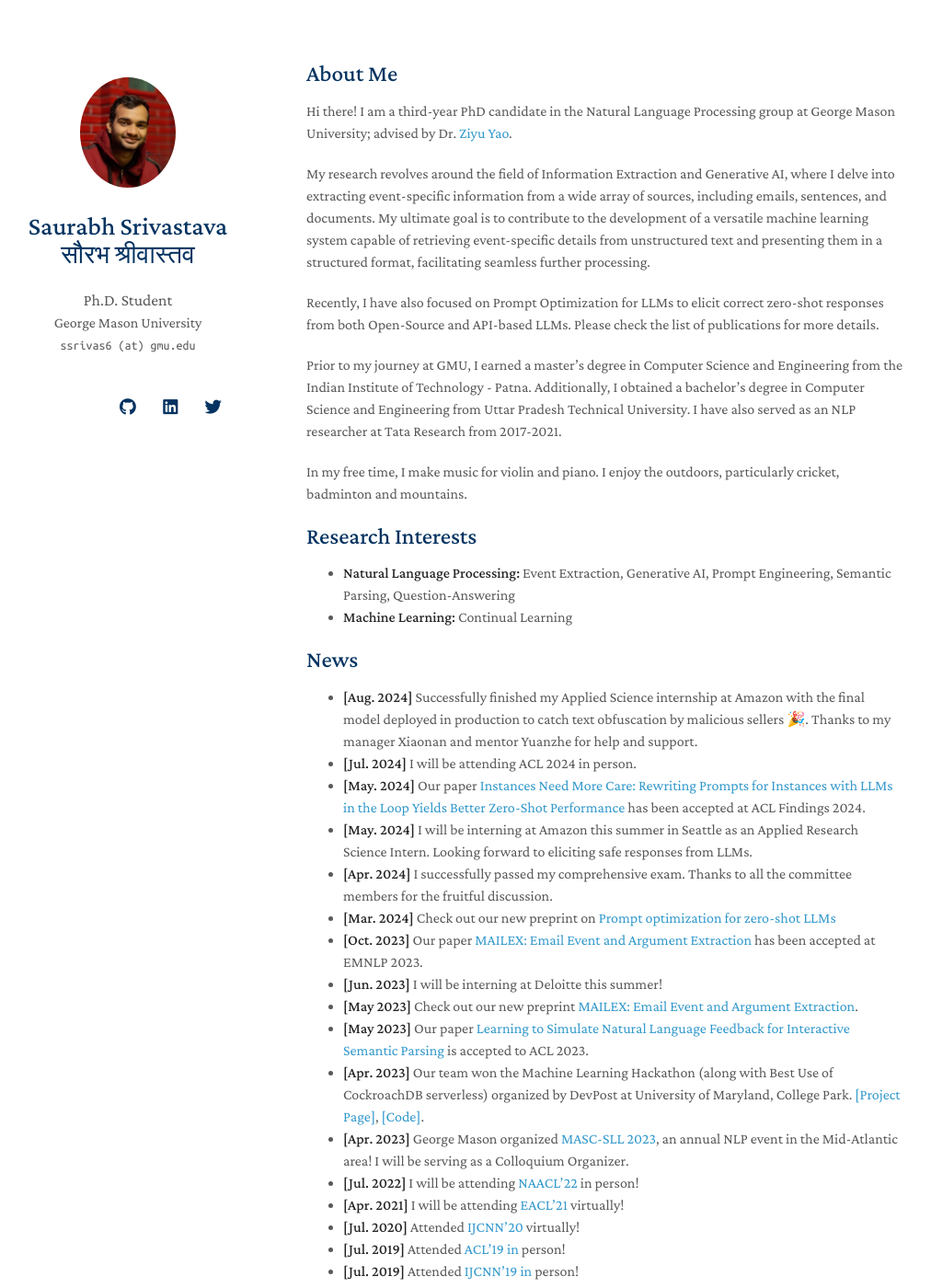
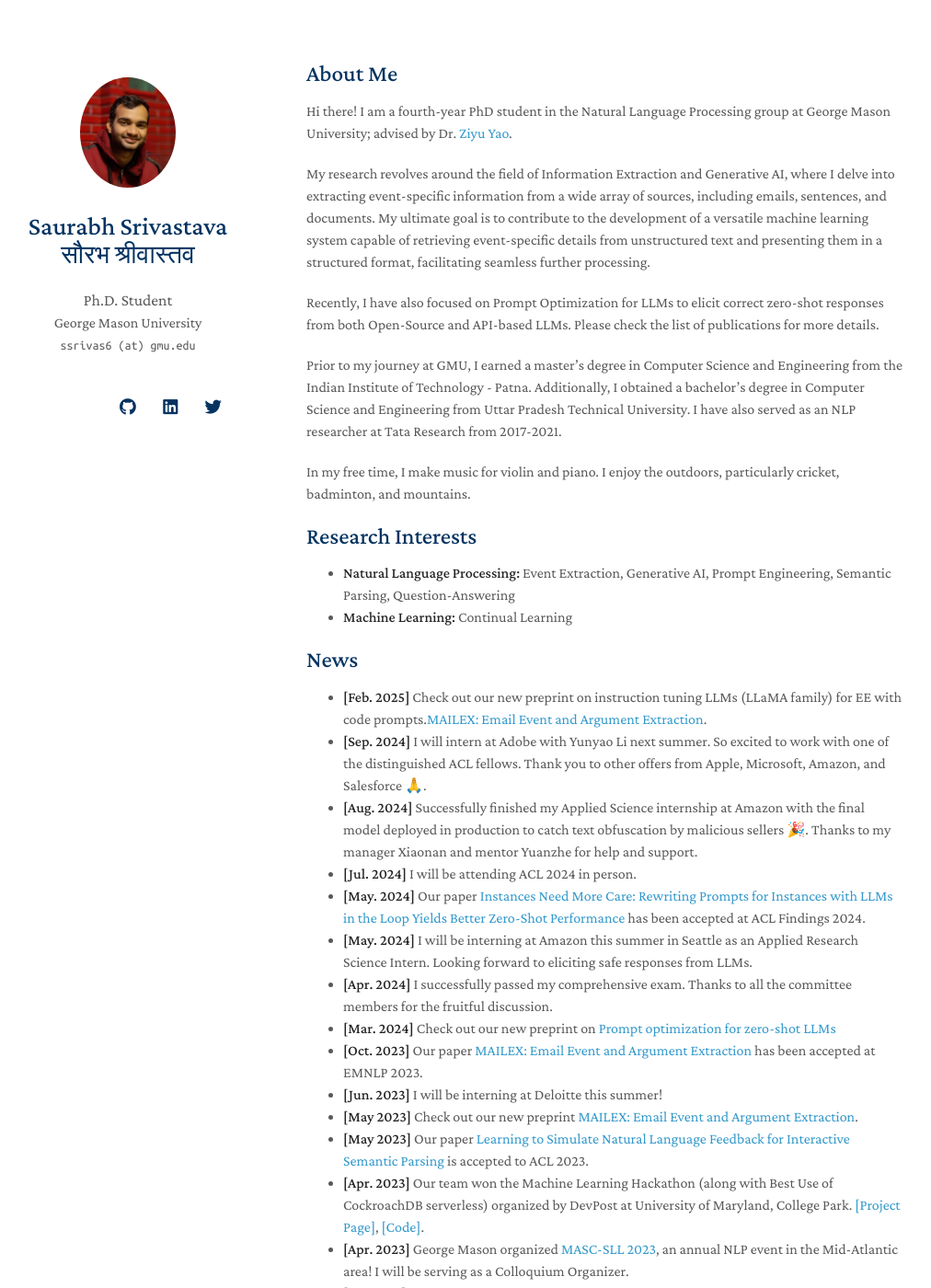
Before and after one commit to salokr/salokr.github.io, a Jekyll site: the page built from index.md, in a window 1280 px wide and 1400 px high. Shown: the whole window at 92% size, without its empty margins (137-1149 px from the left). Built offline with Jekyll 4.4.1, drawn with Linux system fonts in a browser that asks for light colours; nearby versions of some CDN libraries; a style sheet for code colours, icons or effects is not loaded; our own code applies the rules of GitHub Pages for plain Markdown files.

Commit message:
Update index.md

```diff
--- a/index.md
+++ b/index.md
@@ -5,7 +5,7 @@ layout: homepage
 ## About Me
 
 Hi there!
-I am a third-year PhD candidate in the Natural Language Processing group at George Mason University; advised by Dr. [Ziyu Yao](https://ziyuyao.org/).
+I am a fourth-year PhD student in the Natural Language Processing group at George Mason University; advised by Dr. [Ziyu Yao](https://ziyuyao.org/).
 
 My research revolves around the field of Information Extraction and Generative AI, where I delve into extracting event-specific information from a wide array of sources, including emails, sentences, and documents. My ultimate goal is to contribute to the development of a versatile machine learning system capable of retrieving event-specific details from unstructured text and presenting them in a structured format, facilitating seamless further processing.
 
@@ -13,7 +13,7 @@ Recently, I have also focused on Prompt Optimization for LLMs to elicit correct
 
 Prior to my journey at GMU, I earned a master's degree in Computer Science and Engineering from the Indian Institute of Technology - Patna. Additionally, I obtained a bachelor's degree in Computer Science and Engineering from Uttar Pradesh Technical University. I have also served as an NLP researcher at Tata Research from 2017-2021.
 
-In my free time, I make music for violin and piano. I enjoy the outdoors, particularly cricket, badminton and mountains.
+In my free time, I make music for violin and piano. I enjoy the outdoors, particularly cricket, badminton, and mountains.
 
 ## Research Interests
 
@@ -21,6 +21,8 @@ In my free time, I make music for violin and piano. I enjoy the outdoors, partic
 - **Machine Learning:** Continual Learning
 
 ## News
+- **[Feb. 2025]** Check out our new preprint on instruction tuning LLMs (LLaMA family) for EE with code prompts.[MAILEX: Email Event and Argument Extraction](https://arxiv.org/abs/2502.16377).
+- **[Sep. 2024]** I will intern at Adobe with Yunyao Li next summer. So excited to work with one of the distinguished ACL fellows. Thank you to other offers from Apple, Microsoft, Amazon, and Salesforce 🙏.
 - **[Aug. 2024]** Successfully finished my Applied Science internship at Amazon with the final model deployed in production to catch text obfuscation by malicious sellers 🎉. Thanks to my manager Xiaonan and mentor Yuanzhe for help and support.
 - **[Jul. 2024]** I will be attending ACL 2024 in person.
 - **[May. 2024]** Our paper [Instances Need More Care: Rewriting Prompts for Instances with LLMs in the Loop Yields Better Zero-Shot Performance
```
